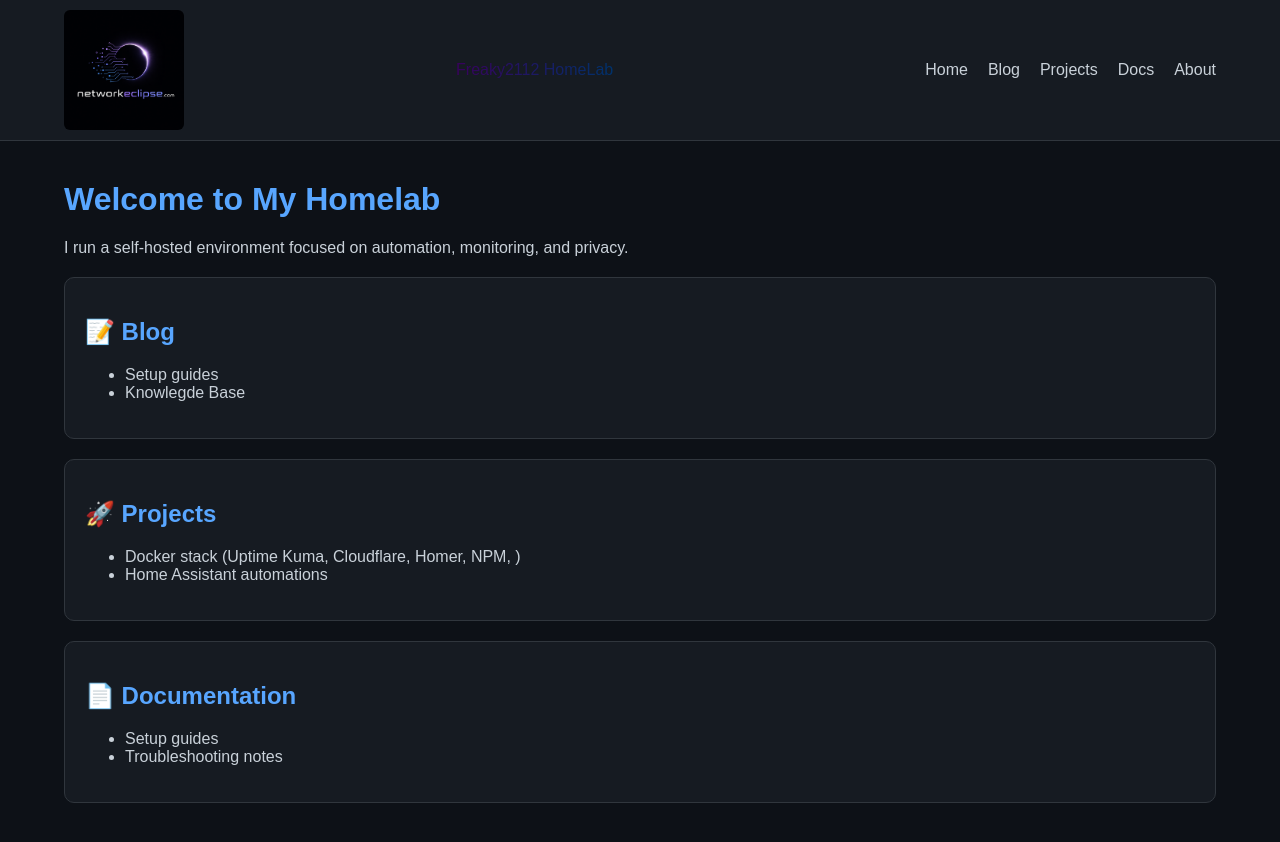
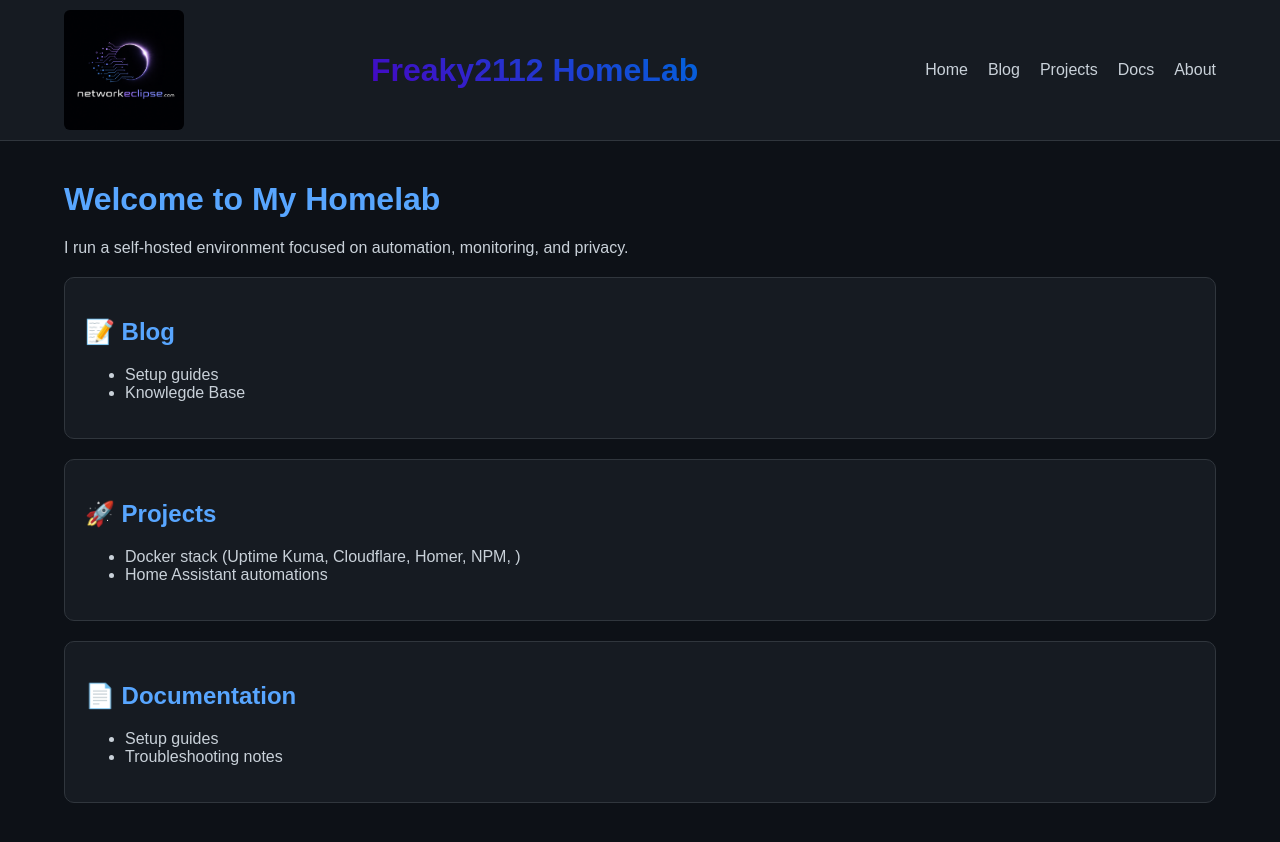
Before and after one commit to Freaky2112/freaky2112.github.io, a Jekyll site: the page built from index.md, in a window 1280 px wide. Shown: the top 842 px of the page. Built offline with Jekyll 4.4.1, drawn with Linux system fonts in a browser that asks for light colours.

Commit message:
find final color

```diff
--- a/assets/style.css
+++ b/assets/style.css
@@ -99,7 +99,9 @@ h1 {
 }
 
 .logo-text {
-  background: linear-gradient(90deg, #38015c, #00326b);
+  font-size: 2rem;       /* bigger text */
+  font-weight: 900;      /* extra bold */
+  background: linear-gradient(750deg, #4704c2, #0067dd);
   -webkit-background-clip: text;
   -webkit-text-fill-color: transparent;
 }
```
